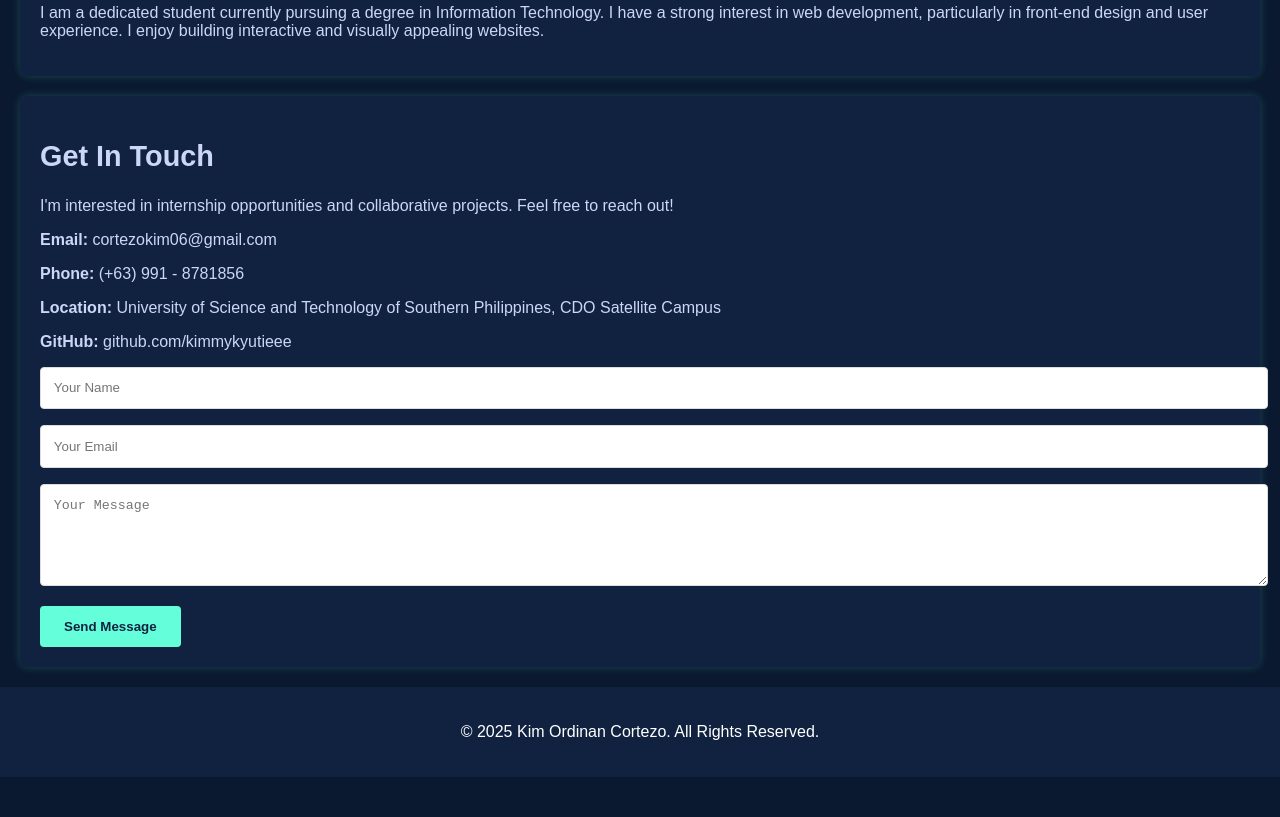
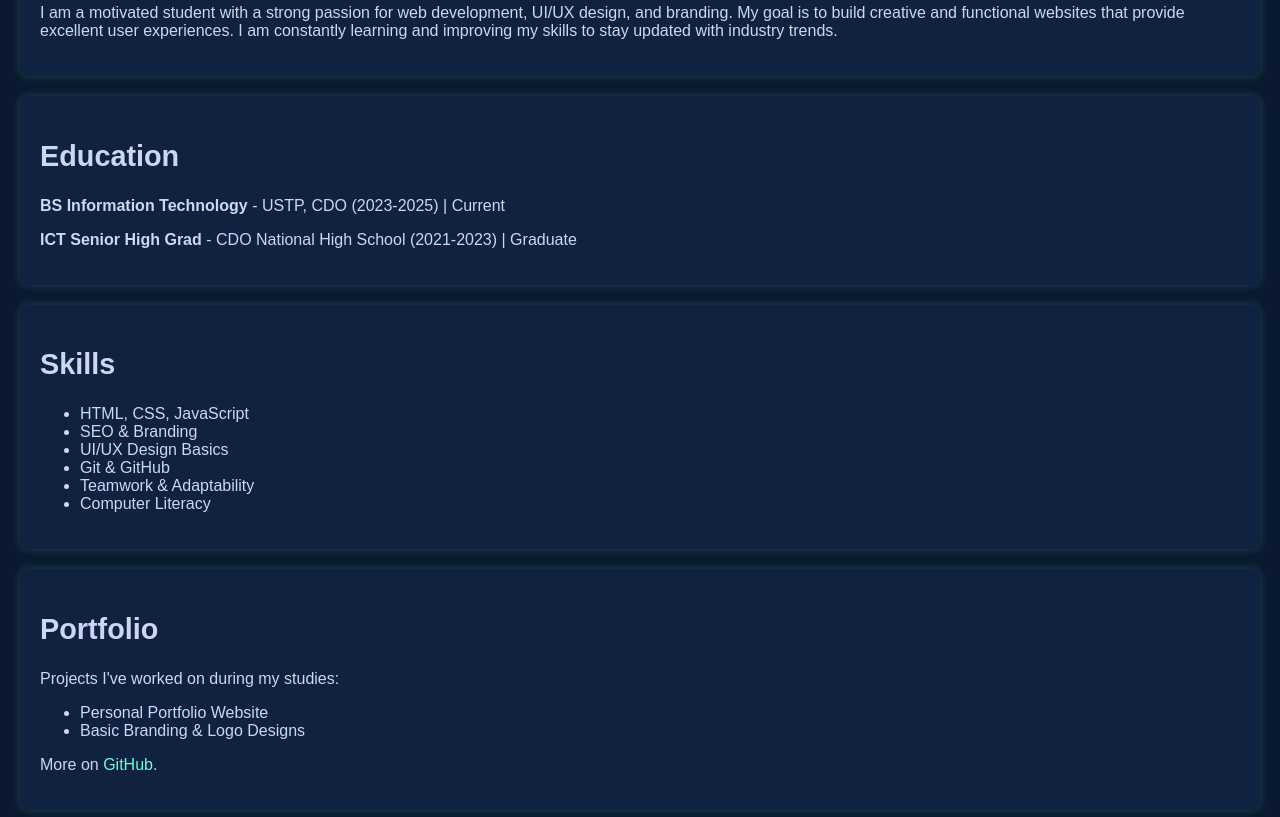
Before and after one commit to kimmykyutieee/Online-Portfolio-with-CSS-Styling, a plain HTML site: page index.html in a window 1280 px wide. Shown: the part 1123-1940 px from the top of the page. Before the commit the page ends 1900 px from the top, so only its background shows below. Drawn offline with Linux system fonts and the light colour scheme.

Commit message:
index.html

```diff
--- a/index.html
+++ b/index.html
@@ -101,7 +101,7 @@
         <div class="hero-content">
             <h1>Hi, I'm Kim Ordinan Cortezo</h1>
             <h2>Aspiring Web Developer</h2>
-            <p>I am currently a student learning web development, passionate about front-end technologies and eager to build creative and functional web applications.</p>
+            <p>BS Information Technology student at USTP - CDO Campus. Passionate about front-end development, branding, and problem-solving.</p>
             <button onclick="location.href='#contact'">Hire Me</button>
             <button onclick="location.href='#contact'">Let's Talk</button>
         </div>
@@ -109,7 +109,35 @@
 
     <section id="about">
         <h2>About Me</h2>
-        <p>I am a dedicated student currently pursuing a degree in Information Technology. I have a strong interest in web development, particularly in front-end design and user experience. I enjoy building interactive and visually appealing websites.</p>
+        <p>I am a motivated student with a strong passion for web development, UI/UX design, and branding. My goal is to build creative and functional websites that provide excellent user experiences. I am constantly learning and improving my skills to stay updated with industry trends.</p>
+    </section>
+
+    <section id="education">
+        <h2>Education</h2>
+        <p><strong>BS Information Technology</strong> - USTP, CDO (2023-2025) | Current</p>
+        <p><strong>ICT Senior High Grad</strong> - CDO National High School (2021-2023) | Graduate</p>
+    </section>
+
+    <section id="skills">
+        <h2>Skills</h2>
+        <ul>
+            <li>HTML, CSS, JavaScript</li>
+            <li>SEO & Branding</li>
+            <li>UI/UX Design Basics</li>
+            <li>Git & GitHub</li>
+            <li>Teamwork & Adaptability</li>
+            <li>Computer Literacy</li>
+        </ul>
+    </section>
+
+    <section id="portfolio">
+        <h2>Portfolio</h2>
+        <p>Projects I've worked on during my studies:</p>
+        <ul>
+            <li>Personal Portfolio Website</li>
+            <li>Basic Branding & Logo Designs</li>
+        </ul>
+        <p>More on <a href="https://github.com/kimmykyutieee" target="_blank" style="color: #64ffda; text-decoration: none;">GitHub</a>.</p>
     </section>
 
     <section id="contact">
```
